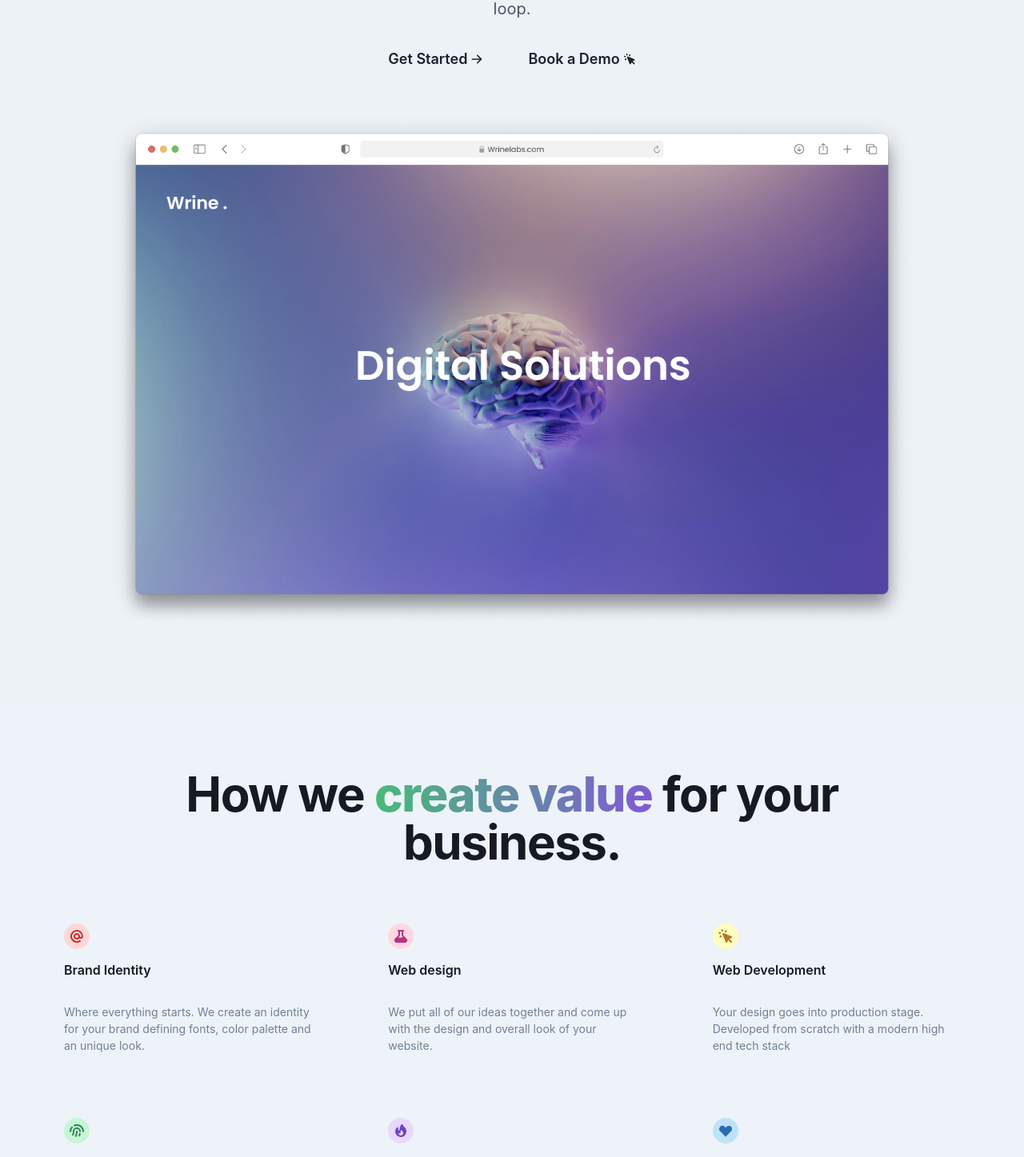
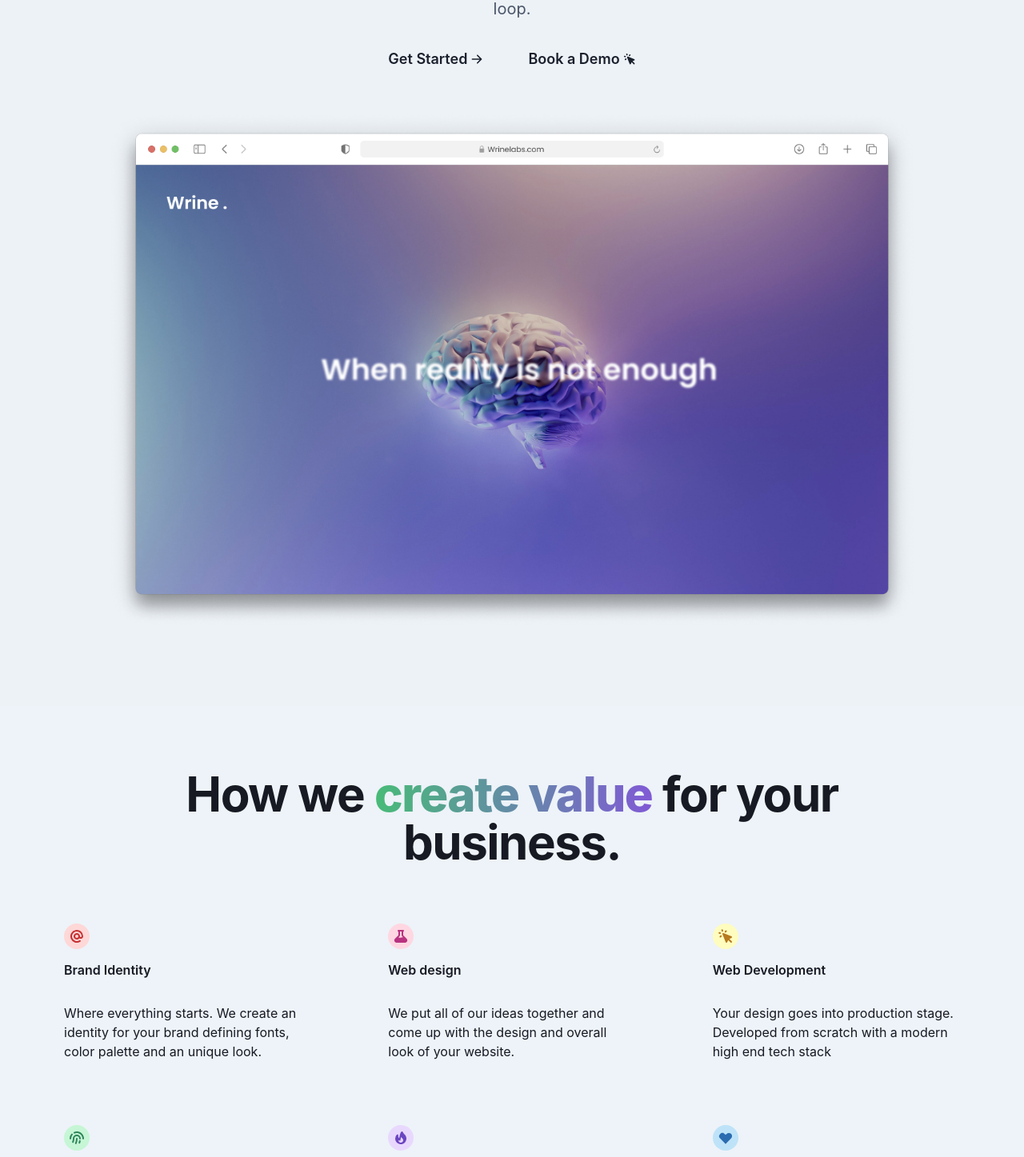
Before and after one commit to apariciodevs/wrine-2.0, a Next.js app: page / in a window 1280 px wide. Shown: the part 400-1847 px from the top of the page at 80% size. Built offline with nearby package versions, Linux system fonts and the light colour scheme.

Commit message:
wrine hero update

```diff
--- a/components/Features.jsx
+++ b/components/Features.jsx
@@ -43,10 +43,10 @@ export default function Features() {
           {props.title}
         </Heading>
         <Text
-          fontSize="sm"
-          color="gray.500"
+          fontSize="md"
+          color="gray.900"
           _dark={{
-            color: "gray.400",
+            color: "gray.300",
           }}
         >
           {props.children}
@@ -70,6 +70,7 @@ export default function Features() {
 
 <Box
       id="solutions"
+
       w={{
         base: "full",
         md: 11 / 12,
@@ -146,6 +147,7 @@ export default function Features() {
           </Feature>
 
           <Feature
+
             color="pink"
             title="Web design"
             icon={
@@ -161,6 +163,7 @@ export default function Features() {
           </Feature>
 
           <Feature
+
             color="yellow"
             title="Web Development"
             icon={
--- a/components/Hero.jsx
+++ b/components/Hero.jsx
@@ -175,7 +175,7 @@ const Hero = () => {
       <Image
         w="full"
         rounded="lg"
-        src={"/browser-light.png"}
+        src={"/browserWrine.png"}
         alt="Hellonext feedback boards software screenshot"
       />
     </Box>
```
Also changed, not shown: public/browserWrine.png (added).
